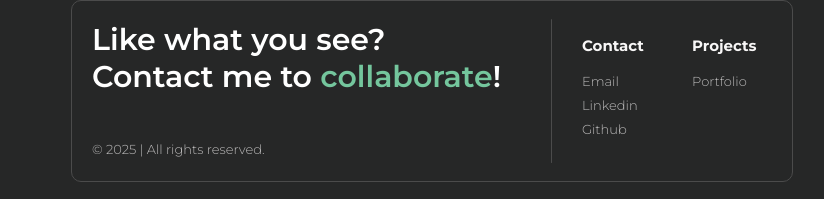
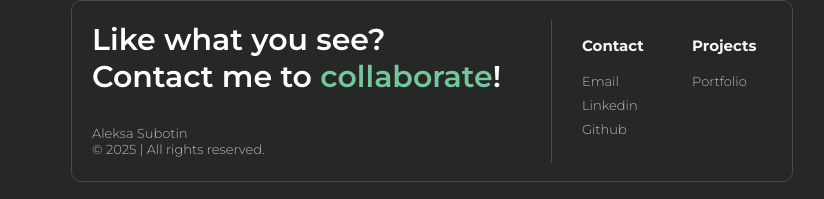
Before and after one commit to aleksa13122/aleksa-s-portfolio, a React (Vite) app: page / in a window 1280 px wide. Shown: the part 2095-2294 px from the top of the page, without its empty margins (208-1032 px from the left). Built offline with nearby package versions, Linux system fonts and the light colour scheme.

Commit message:
finishing touches

```diff
--- a/src/components/About/About.jsx
+++ b/src/components/About/About.jsx
@@ -161,7 +161,7 @@ const About = React.forwardRef((props, ref) => {
                 <p>Computer science course "CS50"</p>
                 <a
                   className="certification-link"
-                  href="https://www.udemy.com/certificate/UC-d069b2a9-3894-4663-aa6d-7cd35902586e/"
+                  href="https://cs50.harvard.edu/certificates/0a2e8f27-495c-4d24-b43b-4e750a424e00"
                 >
                   View certificate
                 </a>
--- a/src/components/Contact/Contact.jsx
+++ b/src/components/Contact/Contact.jsx
@@ -24,7 +24,7 @@ const Contact = forwardRef((props, ref) => {
         </a>
         !
         <p className="name-and-copyr">
-          {/* Aleksa Subotin */}
+          Aleksa Subotin
           <br /> © 2025 | All rights reserved.
         </p>
       </div>
```
